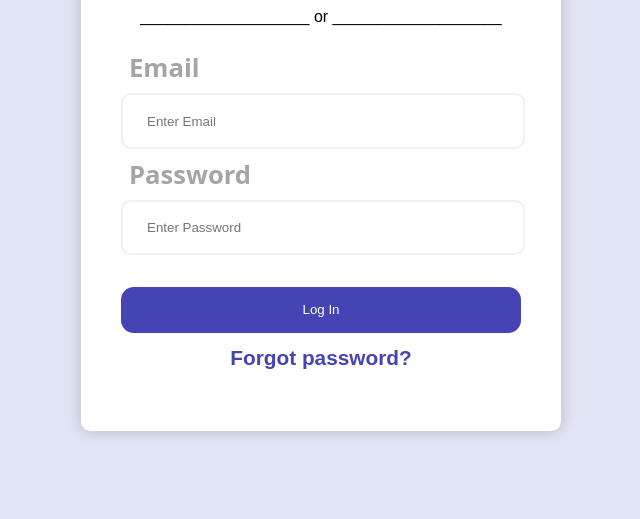
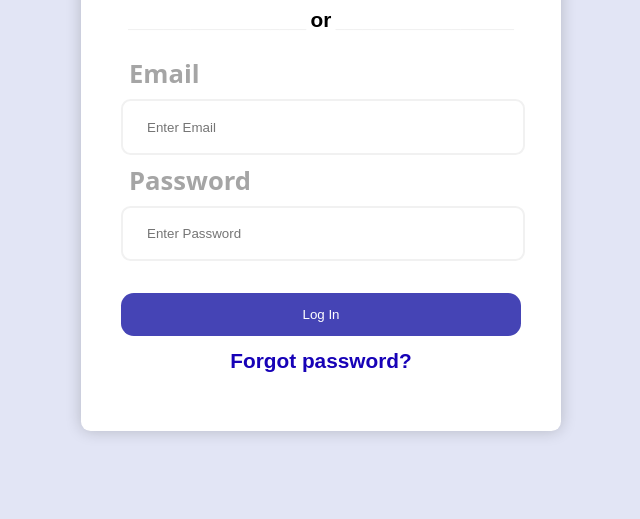
Before and after one commit to acpp2510/PROYECTO_1_CSS, a plain HTML site: page index.html in a window 1280 px wide. Shown: the part 297-816 px from the top of the page, without its empty margins (327-967 px from the left). Drawn offline with Linux system fonts and the light colour scheme.

Commit message:
style: add final touches and README

```diff
--- a/index.html
+++ b/index.html
@@ -6,13 +6,11 @@
    <title>Document</title>
    <link rel="stylesheet" href="./styles.css">
 </head>
-
 <body>
    <div class="card">
       <form>
          <h1 class="title"> Log in</h1>
          <p class="subtitle">Don't have an account? <a href="#"> sign Up</a></p>
-
          <div class="social-login">
             <button class="google-btn">
                <img alt="Google"
@@ -24,9 +22,11 @@
                   src="./assets/logo-fb.png" />
             </button>
          </div>
-
-         <p class="or"><span>___________________ or ___________________</span></p>
-
+         <p>
+            <span class="line">____________________</span>
+            <span id="or">or</span>
+            <span class="line">____________________</span>
+         </p>
          <div class="email-login">
             <label for="email"><b>Email</b></label>
             <input type="text" placeholder="Enter Email" name="uname" required>
@@ -38,5 +38,4 @@
       </form>
    </div>
 </body>
-
 </html>
--- a/styles.css
+++ b/styles.css
@@ -42,7 +42,6 @@ form {
     font-size: 1.3rem;
     font-weight: 700;
     font-family: system-ui, -apple-system, BlinkMacSystemFont, 'Segoe UI', Roboto, Oxygen, Ubuntu, Cantarell, 'Open Sans', 'Helvetica Neue', sans-serif;
-    height: ;
 }
 .email-login {
 	position: relative;
@@ -62,7 +61,6 @@ form {
     margin-top: 2rem;
 }
 .forget-pass {
-	color: #4544b5;
 	width: 25rem;
 	height: 5rem;
 	display: flex;
@@ -102,6 +100,9 @@ img {
 	padding: 0.4rem;
     border: 2px solid #44489F;
 }
+.line{
+	color: #F1F1F1;
+}
 label{
     color:#A5A5A5;
     font-weight: 500;
@@ -118,9 +119,14 @@ input{
 }
 a{
     text-decoration: none;
+	color: #1702B7;
 }
 .forget-pass{
     font-weight: 700;
     font-size: 1.3rem;
     margin-top:0.8rem;
 }
+#or{
+	font-weight: 800;
+	font-size: 1.3rem;
+}
```
Also changed, not shown: 1 other file.
